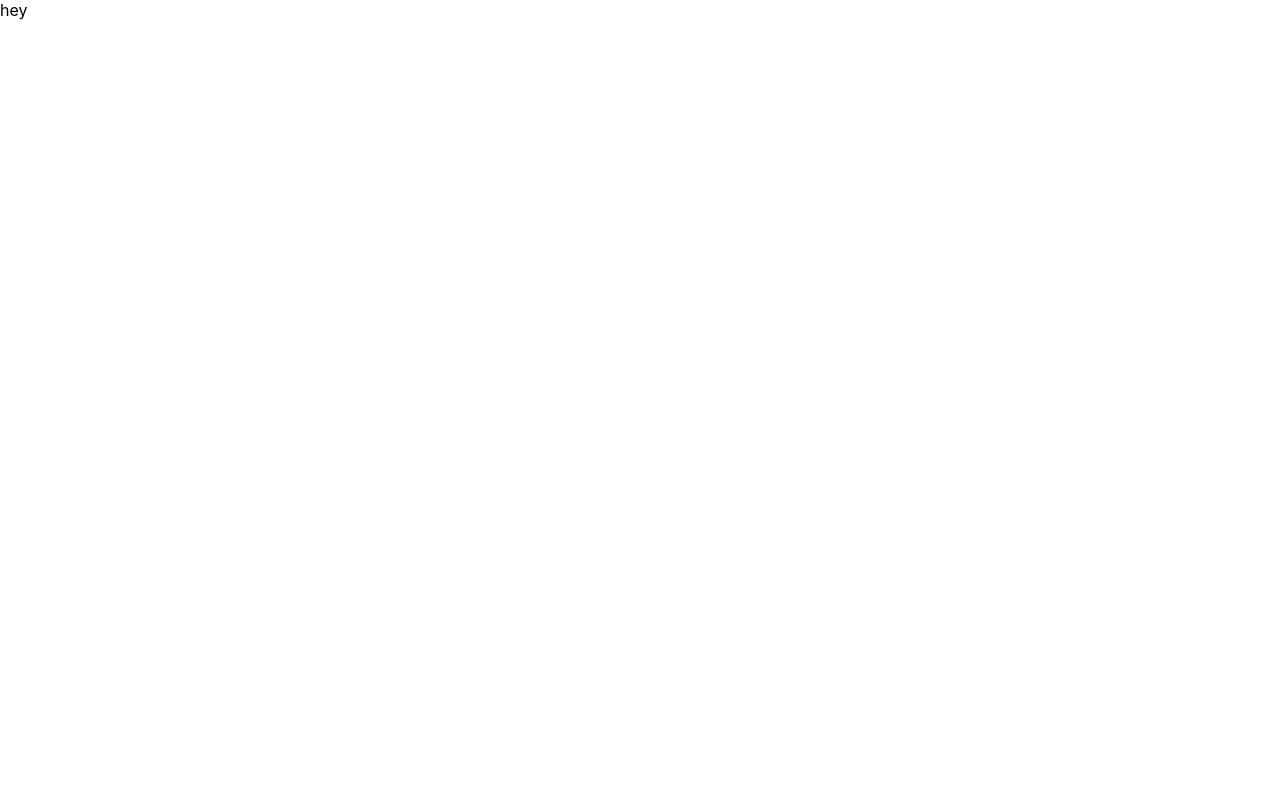
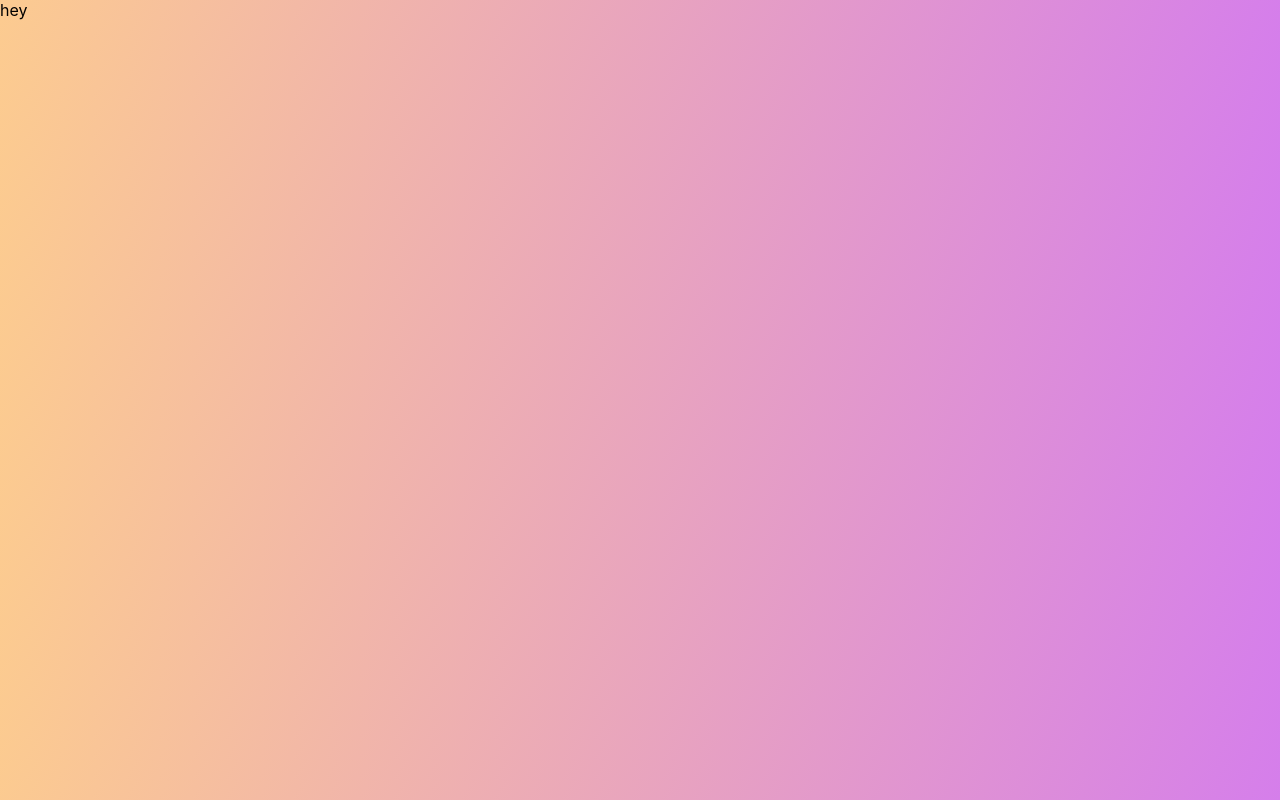
Before and after one commit to 0xNotes/miholo-fe, a React (Create React App) app: page / in a window 1280 px wide. Built offline with nearby package versions, Linux system fonts and the light colour scheme.

Commit message:
Added more cool stuff

```diff
--- a/src/App.tsx
+++ b/src/App.tsx
@@ -1,4 +1,5 @@
 import Home from "./pages/home";
+import "./styles/styles.css";
 
 function App() {
   return (
--- a/src/styles/_wide.scss
+++ b/src/styles/_wide.scss
@@ -0,0 +1,6 @@
+body {
+    background-image: linear-gradient(120deg, #fccb90 0%, #d57eeb 100%);
+    overflow-x: hidden;
+    object-fit: fill;
+
+}
--- /dev/null
+++ b/src/styles/styles.css
@@ -0,0 +1,6 @@
+body {
+  background-image: linear-gradient(120deg, #fccb90 0%, #d57eeb 100%);
+  overflow-x: hidden;
+  -o-object-fit: fill;
+     object-fit: fill;
+}/*# sourceMappingURL=styles.css.map */
```
Also changed, not shown: src/App.css (deleted, +0 -38 lines), 2 other files (tests, documents, lock files or other folders).
